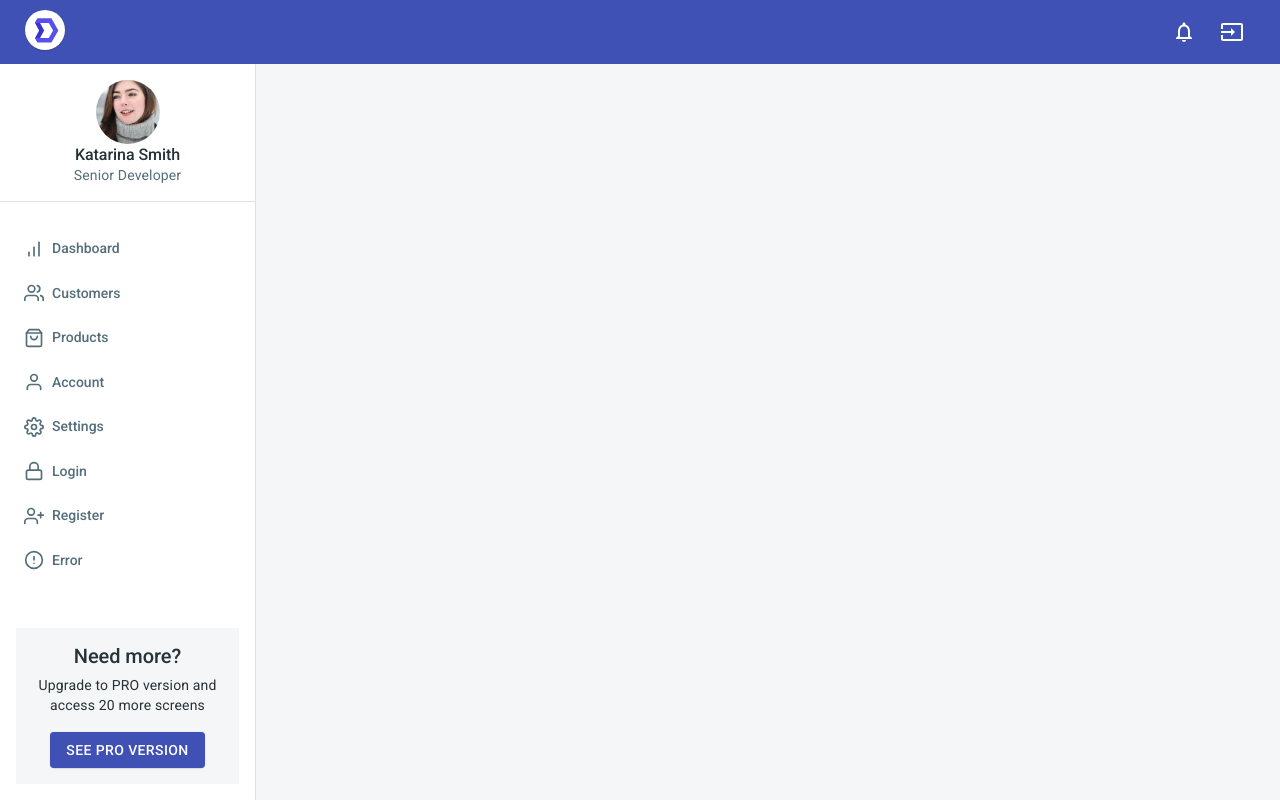
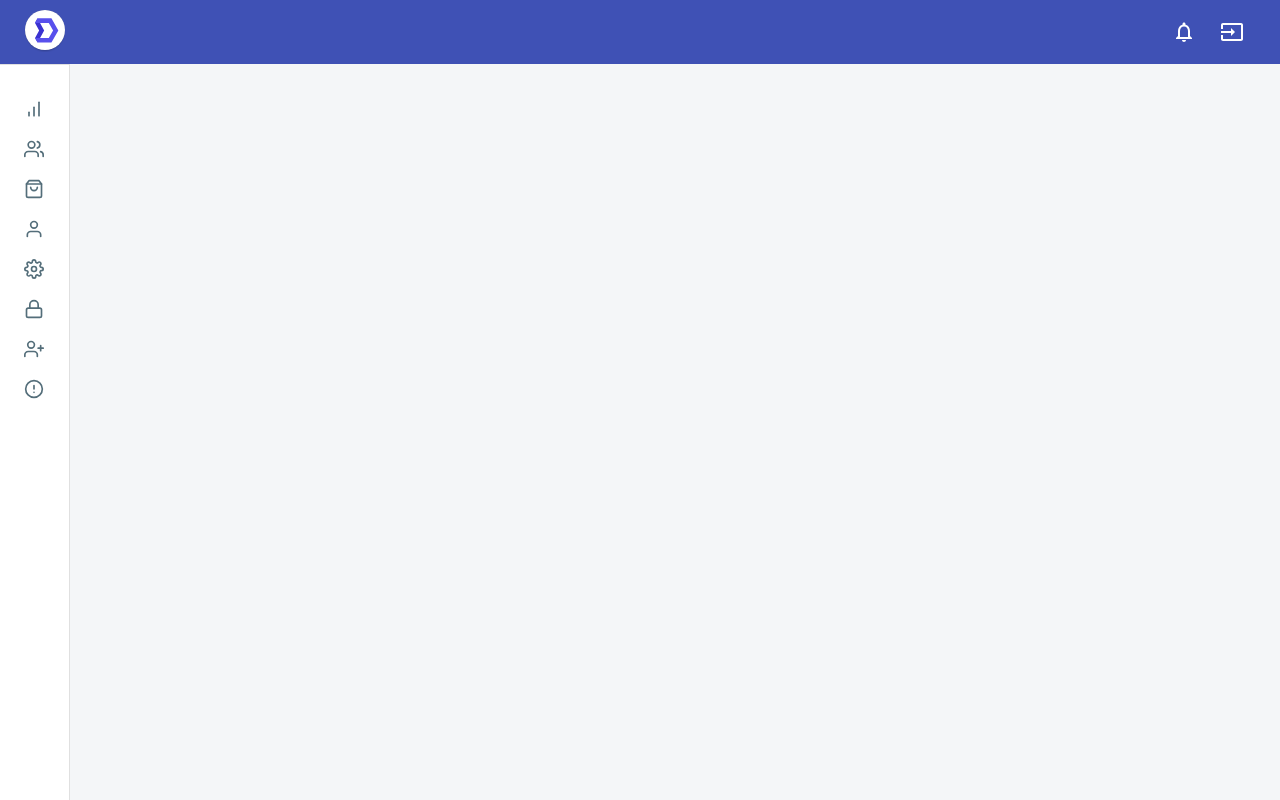
Before and after one commit to YellowStone0828/hackathon-ui, a React (Create React App) app: page /app in a window 1280 px wide. Built offline with nearby package versions, Linux system fonts and the light colour scheme.

Commit message:
improve sidebar view.

```diff
--- a/src/layouts/DashboardLayout/NavBar/NavItem.js
+++ b/src/layouts/DashboardLayout/NavBar/NavItem.js
@@ -27,7 +27,7 @@ const useStyles = makeStyles((theme) => ({
     marginRight: theme.spacing(1)
   },
   title: {
-    marginRight: 'auto'
+    display:'none'
   },
   active: {
     color: theme.palette.primary.main,
--- a/src/layouts/DashboardLayout/NavBar/index.js
+++ b/src/layouts/DashboardLayout/NavBar/index.js
@@ -34,53 +34,55 @@ const items = [
   {
     href: '/app/dashboard',
     icon: BarChartIcon,
-    title: 'Dashboard'
+    title: '  Dashboard'
   },
   {
     href: '/app/customers',
     icon: UsersIcon,
-    title: 'Customers'
+    title: '  Customers'
   },
   {
     href: '/app/products',
     icon: ShoppingBagIcon,
-    title: 'Products'
+    title: '  Products'
   },
   {
     href: '/app/account',
     icon: UserIcon,
-    title: 'Account'
+    title: '  Account'
   },
   {
     href: '/app/settings',
     icon: SettingsIcon,
-    title: 'Settings'
+    title: '  Settings'
   },
   {
     href: '/login',
     icon: LockIcon,
-    title: 'Login'
+    title: '  Login'
   },
   {
     href: '/register',
     icon: UserPlusIcon,
-    title: 'Register'
+    title: '  Register'
   },
   {
     href: '/404',
     icon: AlertCircleIcon,
-    title: 'Error'
+    title: '  Error'
   }
 ];
 
+
 const useStyles = makeStyles(() => ({
   mobileDrawer: {
-    width: 256
+    width: 70
   },
   desktopDrawer: {
-    width: 256,
+    width: 70,
     top: 64,
-    height: 'calc(100% - 64px)'
+    height: 'calc(100% - 64px)',
+    overflow: 'hidden'
   },
   avatar: {
     cursor: 'pointer',
@@ -106,32 +108,6 @@ const NavBar = ({ onMobileClose, openMobile }) => {
       display="flex"
       flexDirection="column"
     >
-      <Box
-        alignItems="center"
-        display="flex"
-        flexDirection="column"
-        p={2}
-      >
-        <Avatar
-          className={classes.avatar}
-          component={RouterLink}
-          src={user.avatar}
-          to="/app/account"
-        />
-        <Typography
-          className={classes.name}
-          color="textPrimary"
-          variant="h5"
-        >
-          {user.name}
-        </Typography>
-        <Typography
-          color="textSecondary"
-          variant="body2"
-        >
-          {user.jobTitle}
-        </Typography>
-      </Box>
       <Divider />
       <Box p={2}>
         <List>
@@ -146,39 +122,6 @@ const NavBar = ({ onMobileClose, openMobile }) => {
         </List>
       </Box>
       <Box flexGrow={1} />
-      <Box
-        p={2}
-        m={2}
-        bgcolor="background.dark"
-      >
-        <Typography
-          align="center"
-          gutterBottom
-          variant="h4"
-        >
-          Need more?
-        </Typography>
-        <Typography
-          align="center"
-          variant="body2"
-        >
-          Upgrade to PRO version and access 20 more screens
-        </Typography>
-        <Box
-          display="flex"
-          justifyContent="center"
-          mt={2}
-        >
-          <Button
-            color="primary"
-            component="a"
-            href="https://react-material-kit.devias.io"
-            variant="contained"
-          >
-            See PRO version
-          </Button>
-        </Box>
-      </Box>
     </Box>
   );
 
@@ -215,7 +158,7 @@ NavBar.propTypes = {
 };
 
 NavBar.defaultProps = {
-  onMobileClose: () => {},
+  onMobileClose: () => { },
   openMobile: false
 };
 
--- a/src/layouts/DashboardLayout/index.js
+++ b/src/layouts/DashboardLayout/index.js
@@ -3,6 +3,7 @@ import { Outlet } from 'react-router-dom';
 import { makeStyles } from '@material-ui/core';
 import NavBar from './NavBar';
 import TopBar from './TopBar';
+import { minHeight } from '@material-ui/system';
 
 const useStyles = makeStyles((theme) => ({
   root: {
@@ -18,7 +19,7 @@ const useStyles = makeStyles((theme) => ({
     overflow: 'hidden',
     paddingTop: 64,
     [theme.breakpoints.up('lg')]: {
-      paddingLeft: 256
+      paddingLeft: 70
     }
   },
   contentContainer: {
@@ -29,7 +30,8 @@ const useStyles = makeStyles((theme) => ({
   content: {
     flex: '1 1 auto',
     height: '100%',
-    overflow: 'auto'
+    overflow: 'auto',
+    minHeight:'100%'
   }
 }));
 
--- a/src/views/reports/DashboardView/index.js
+++ b/src/views/reports/DashboardView/index.js
@@ -1,18 +1,14 @@
-import React from 'react';
+import React, { useState } from 'react';
 import {
   Container,
   Grid,
-  makeStyles
+  makeStyles,
+  Button
 } from '@material-ui/core';
 import Page from 'src/components/Page';
-import Budget from './Budget';
-import LatestOrders from './LatestOrders';
-import LatestProducts from './LatestProducts';
-import Sales from './Sales';
-import TasksProgress from './TasksProgress';
-import TotalCustomers from './TotalCustomers';
-import TotalProfit from './TotalProfit';
-import TrafficByDevice from './TrafficByDevice';
+
+// import FeatureEditor from 'src/components/FeatureEditor';
+import AceFeatureEditor from 'src/components/AceFeatureEditor';
 
 const useStyles = makeStyles((theme) => ({
   root: {
@@ -20,94 +16,35 @@ const useStyles = makeStyles((theme) => ({
     minHeight: '100%',
     paddingBottom: theme.spacing(3),
     paddingTop: theme.spacing(3)
+  },
+  dashboardContainer:{
+    minWidth:'100%'
   }
 }));
 
 const Dashboard = () => {
   const classes = useStyles();
 
+  const [editor,setEditor] = useState(null);
+
+  const getEditorHanldler=(handler)=>{
+      setEditor(handler);
+  }
+
   return (
     <Page
       className={classes.root}
       title="Dashboard"
     >
-      <Container maxWidth={false}>
+      <Container className={classes.dashboardContainer}>
         <Grid
           container
-          spacing={3}
-        >
-          <Grid
-            item
-            lg={3}
-            sm={6}
-            xl={3}
-            xs={12}
-          >
-            <Budget />
-          </Grid>
-          <Grid
-            item
-            lg={3}
-            sm={6}
-            xl={3}
-            xs={12}
-          >
-            <TotalCustomers />
-          </Grid>
-          <Grid
-            item
-            lg={3}
-            sm={6}
-            xl={3}
-            xs={12}
-          >
-            <TasksProgress />
-          </Grid>
-          <Grid
-            item
-            lg={3}
-            sm={6}
-            xl={3}
-            xs={12}
-          >
-            <TotalProfit />
-          </Grid>
-          <Grid
-            item
-            lg={8}
-            md={12}
-            xl={9}
-            xs={12}
-          >
-            <Sales />
-          </Grid>
-          <Grid
-            item
-            lg={4}
-            md={6}
-            xl={3}
-            xs={12}
-          >
-            <TrafficByDevice />
-          </Grid>
-          <Grid
-            item
-            lg={4}
-            md={6}
-            xl={3}
-            xs={12}
-          >
-            <LatestProducts />
-          </Grid>
-          <Grid
-            item
-            lg={8}
-            md={12}
-            xl={9}
-            xs={12}
-          >
-            <LatestOrders />
-          </Grid>
+          spacing={3}>
+          <Grid item lg={2}><Button onClick={(event)=>{console.log(editor.getContent())}}>Print in console</Button></Grid>
+          <Grid item lg={2}><Button onClick={(event)=>{editor.addLine("hello world.")}}>Add a line</Button></Grid>
+        <Grid item xs={12}>
+        <AceFeatureEditor onLoad={getEditorHanldler}/>
+        </Grid>
         </Grid>
       </Container>
     </Page>
```
